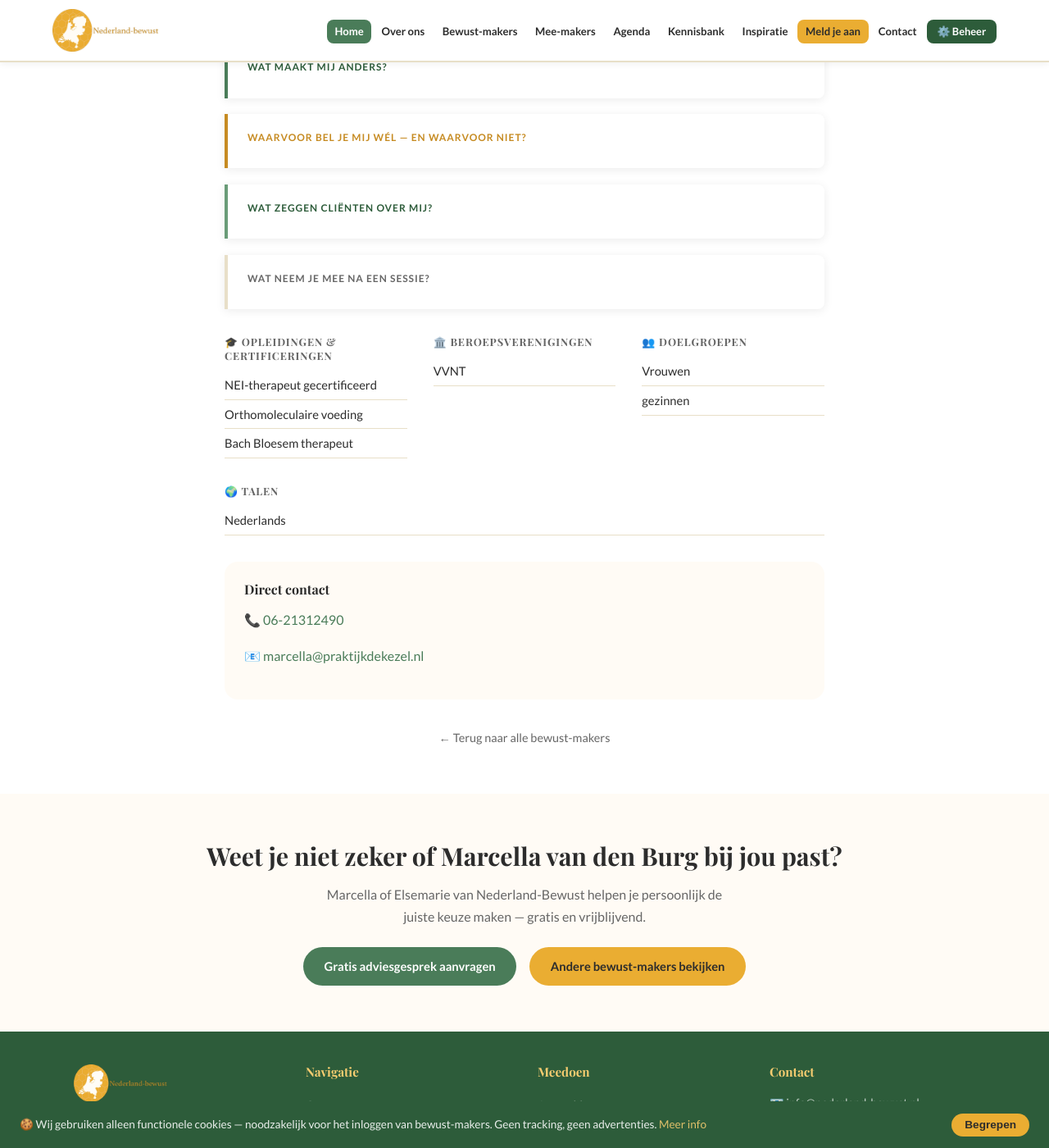
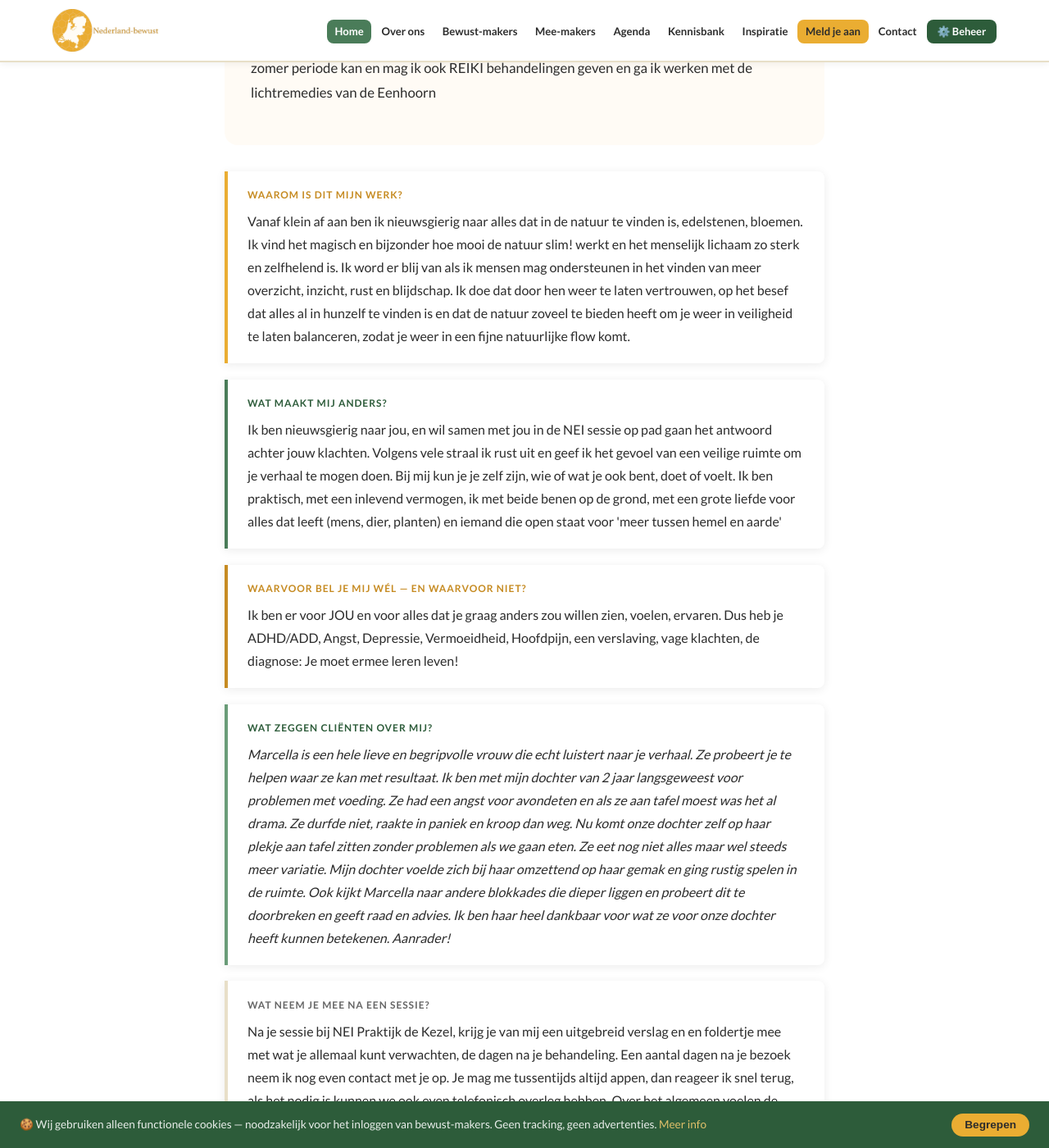
Before and after one commit to hands4flownl/nederland-bewust, a Jekyll site: the page built from _bewust-makers/welkom-bij-nei-praktijk-de-kezel.md, in a window 1280 px wide and 1400 px high, scrolled down 1079 px. Shown: the whole window at 82% size. Built offline with Jekyll 4.4.1, drawn with Linux system fonts in a browser that asks for light colours; some of the changed text lies outside the part shown.

Commit message:
Update Bewust-maker profielen “welkom-bij-nei-praktijk-de-kezel”

```diff
--- a/_bewust-makers/welkom-bij-nei-praktijk-de-kezel.md
+++ b/_bewust-makers/welkom-bij-nei-praktijk-de-kezel.md
@@ -3,11 +3,13 @@
 praktijk: NEI Praktijk de Kezel
 foto: /assets/images/makers/marcella-van-den-burg.jpg
 provincie: Drenthe
-stad: ""
+stad: Nieuw Weerdinge
 categorieen:
   - Coaching
   - Voeding
   - Energetisch
+  - Kindgericht
+  - Hulp voor huisdieren
 methoden:
   - NEI-therapeut
   - Emotional Freedom Technique (EFT)
@@ -17,12 +19,32 @@
   - Orthomoleculaire voeding
   - Detox
   - Dentotox
+klachten:
+  - Fysieke klachten
+  - Depressie
+  - Moeheid
+  - Angsten
+  - Onzekerheid
+  - ADD/ADHD
+  - Hoog sensitief
+  - Darmklachten
+  - Hoofdpijn
+omschrijving: "Als je bij mijn NEI praktijk de Kezel binnenstapt, ervaar je een
+  ontspannen sfeer en voel je de rust en ruimte om je verhaal te doen. Vanuit
+  daar gaan we samen met jouw onderbewuste op zoek naar de oorzaak achter jouw
+  fysieke, emotionele of mentale klacht(en). Ik werk daarbij met testlijsten en
+  mijn biotensor. Het enige dat jij hoeft te doen is je openstellen, daarmee
+  bedoel ik je nieuwsgierig opstellen naar de boodschap die jouw onderbewuste je
+  wil geven. Je mag praten, maar het hoeft niet. Verder kun je rustig zitten en
+  een kopje thee/koffie of water drinken tijdens je NEI sessie. Na 1-1,5 uur
+  zijn we klaar en bepalen we samen de volgende stap. Alles op jouw tijd en
+  zoals het voor jou goed voelt. "
 website: https://praktijkdekezel.nl
 email_zichtbaar: marcella@praktijkdekezel.nl
 telefoon: 06-21312490
 online: Ja
 sessieduur: 60–90 min
-tarief: ""
+tarief: 50-120 euro
 eerste_gesprek: Gratis kennismaking
 vergoeding: nvt
 ervaringsjaren: 3
@@ -37,17 +59,61 @@
   - Bach Bloesem therapeut
 verenigingen:
   - VVNT
-bio: Initiatiefnemer van Nederland-Bewust en praktijkhoudster van Praktijk de
-  Kezel. Marcella werkt met NEI-therapie, EFT, Bach Bloesem, Flowerplex,
-  edelstenen, orthomoleculaire voeding, detox en dentotox.
-wat_zeggen_clienten: ""
-layout: bewust-maker
-permalink: /bewust-makers/welkom-bij-nei-praktijk-de-kezel/
-waarom: ""
-onderscheid: ""
-voor_wie: ""
-na_sessie: ""
+bio: Mijn naam is Marcella en ik ben Initiatiefnemer van Nederland-Bewust (het
+  platform waar je nu op kijkt) en praktijkhoudster van NEI Praktijk de Kezel.
+  Mijn praktijk heb ik aan huis, in het dorp Nieuw-Weerdinge, op 10 minuten auto
+  afstand van Emmen. Ik werk met NEI als mijn basis. Vanuit daar voeg ik op
+  basis van de behoefte van mijn cliënten,  diverse andere kennis en middelen
+  toe. Denk daarbij aan systeemopstellingen, (Bach) Bloesemremedies, Flowerplex,
+  Schüssler celzouten, Edelstenen, Orthomoleculaire voeding, supplementen, maar
+  ik werk ook met Detox, Dentotox, en andere (ontstorende) middelen ter
+  ondersteuning van jouw herstel. Vanuit mijn nieuwsgierigheid blijf ik leren en
+  ondersteunende middelen aanschaffen, zo kan ik echt inspringen op jouw
+  behoefte. Na de zomer periode kan en mag ik ook REIKI behandelingen geven en
+  ga ik werken met de lichtremedies van de Eenhoorn
+waarom: "Vanaf klein af aan ben ik nieuwsgierig naar alles dat in de natuur te
+  vinden is, edelstenen, bloemen. Ik vind het magisch en bijzonder hoe mooi de
+  natuur slim! werkt en het menselijk lichaam zo sterk en zelfhelend is. Ik word
+  er blij van als ik mensen mag ondersteunen in het vinden van meer overzicht,
+  inzicht, rust en blijdschap. Ik doe dat door hen weer te laten vertrouwen, op
+  het besef dat alles al in hunzelf te vinden is en dat de natuur zoveel te
+  bieden heeft om je weer in veiligheid te laten balanceren, zodat je weer in
+  een fijne natuurlijke flow komt.  "
+onderscheid: >-
+  Ik ben nieuwsgierig naar jou, en wil samen met jou in de NEI sessie op pad
+  gaan het antwoord achter jouw klachten. Volgens vele straal ik rust uit en
+  geef ik het gevoel van een veilige ruimte om je verhaal te mogen doen. Bij mij
+  kun je je zelf zijn, wie of wat je ook bent, doet of voelt.
+
+  Ik ben praktisch, met een inlevend vermogen, ik met beide benen op de grond, met een grote liefde voor alles dat leeft (mens, dier, planten)  en iemand die open staat voor 'meer tussen hemel en aarde'
+voor_wie: "Ik ben er voor JOU en voor alles dat je graag anders zou willen zien,
+  voelen, ervaren. Dus heb je ADHD/ADD, Angst, Depressie, Vermoeidheid,
+  Hoofdpijn, een verslaving, vage klachten, de diagnose: Je moet ermee leren
+  leven!  "
+wat_zeggen_clienten: Marcella is een hele lieve en begripvolle vrouw die echt
+  luistert naar je verhaal. Ze probeert je te helpen waar ze kan met resultaat.
+  Ik ben met mijn dochter van 2 jaar langsgeweest voor problemen met voeding. Ze
+  had een angst voor avondeten en als ze aan tafel moest was het al drama. Ze
+  durfde niet, raakte in paniek en kroop dan weg. Nu komt onze dochter zelf op
+  haar plekje aan tafel zitten zonder problemen als we gaan eten. Ze eet nog
+  niet alles maar wel steeds meer variatie. Mijn dochter voelde zich bij haar
+  omzettend op haar gemak en ging rustig spelen in de ruimte. Ook kijkt Marcella
+  naar andere blokkades die dieper liggen en probeert dit te doorbreken en geeft
+  raad en advies. Ik ben haar heel dankbaar voor wat ze voor onze dochter heeft
+  kunnen betekenen. Aanrader!
+na_sessie: "Na je sessie bij NEI Praktijk de Kezel, krijg je van mij een
+  uitgebreid verslag en en foldertje mee met wat je allemaal kunt verwachten, de
+  dagen na je behandeling. Een aantal dagen na je bezoek neem ik nog even
+  contact met je op. Je mag me tussentijds altijd appen, dan reageer ik snel
+  terug, als het nodig is kunnen we ook even telefonisch overleg hebben. Over
+  het algemeen voelen de mensen zich rustiger na de NEI sessie. 1-3 sessies is
+  vaak genoeg voor één en hetzelfde thema. Wil je met andere thema's aan de
+  slag, dan ben je uiteraard altijd welkom voor meer sessies. Ik hou er niet van
+  om mensen aan het 'lijntje' te houden. Mijn insteek is altijd om jou weer zo
+  snel mogelijk (onafhankelijk!) weer in je eigenkracht te zetten! "
 gepubliceerd: true
 uitgelicht: false
 lidmaatschap: Bewust-maker
+layout: bewust-maker
+permalink: /bewust-makers/welkom-bij-nei-praktijk-de-kezel/
 ---
```
